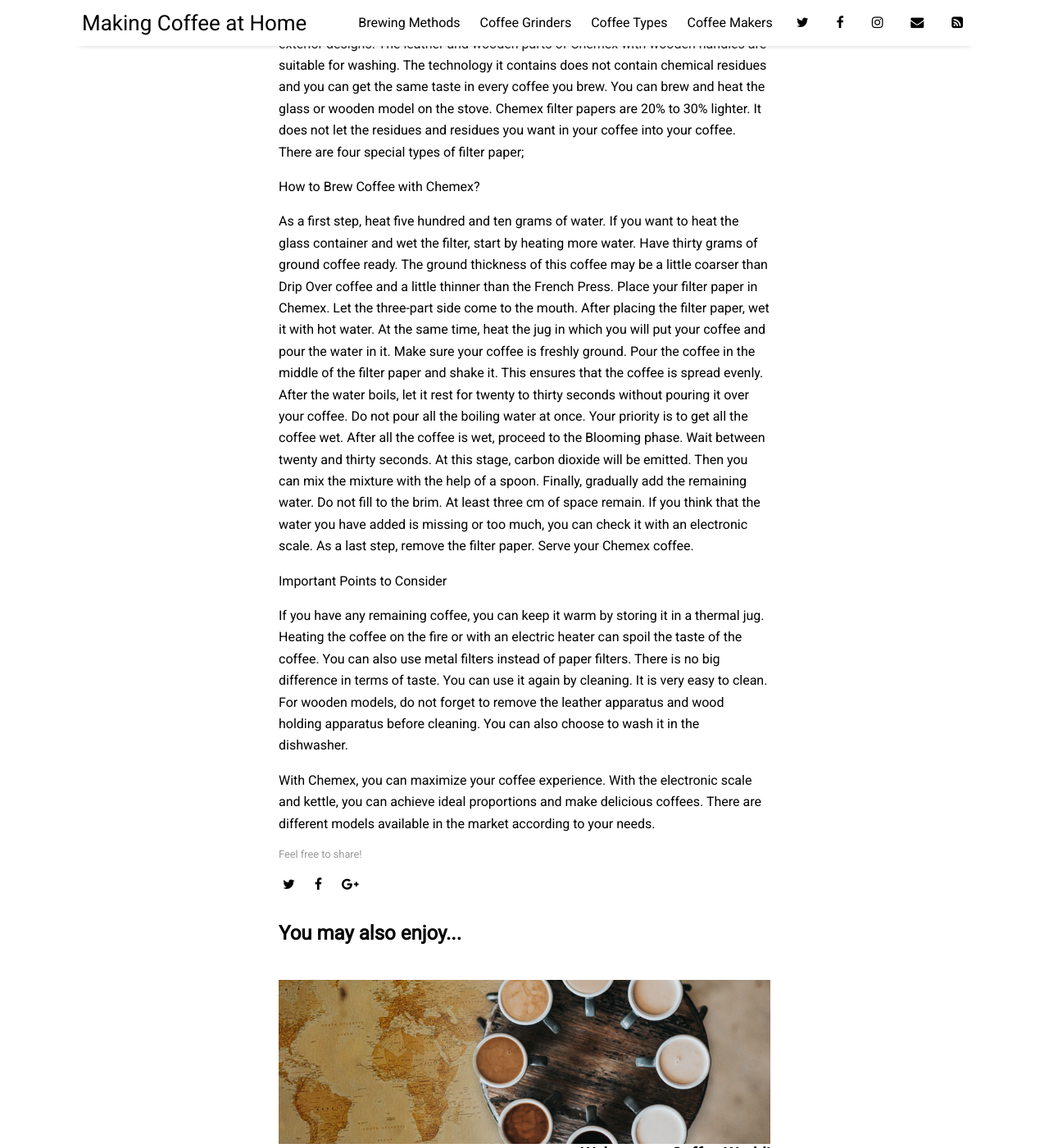
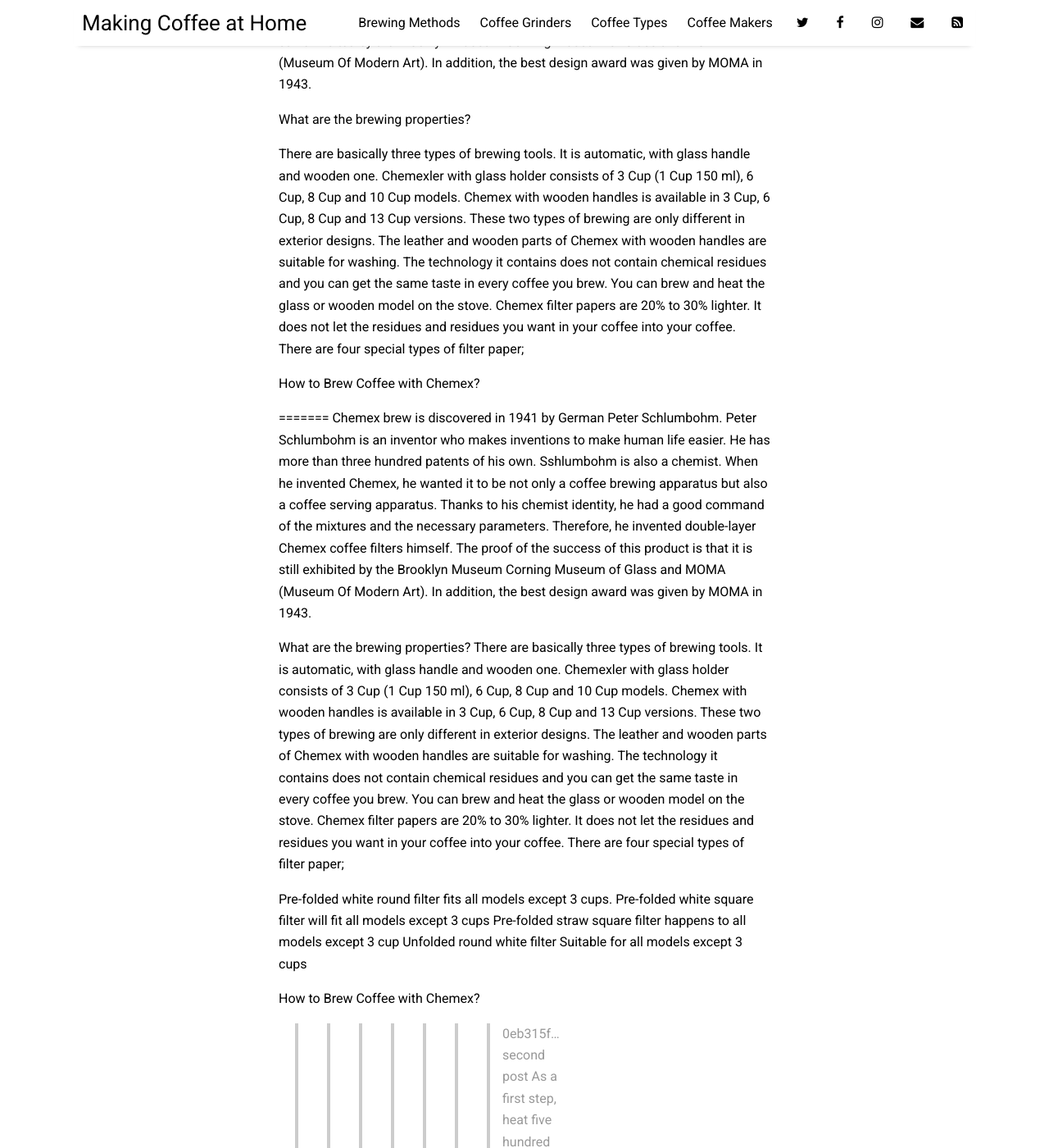
Before and after one commit to making-coffee/making-coffee.github.io, a Jekyll site: the page built from _posts/2020-10-25-chemex-brewing.md, in a window 1280 px wide and 1400 px high, scrolled down 1182 px. Shown: the whole window at 82% size. Built offline with Jekyll 4.4.1, drawn with Linux system fonts in a browser that asks for light colours; nearby versions of some CDN libraries; some of the changed text lies outside the part shown.

Commit message:
second post

```diff
--- a/_posts/2020-10-25-chemex-brewing.md
+++ b/_posts/2020-10-25-chemex-brewing.md
@@ -23,6 +24,19 @@
 
 How to Brew Coffee with Chemex?
 
+=======
+Chemex brew is discovered in 1941 by German Peter Schlumbohm. Peter Schlumbohm is an inventor who makes inventions to make human life easier. He has more than three hundred patents of his own. Sshlumbohm is also a chemist. When he invented Chemex, he wanted it to be not only a coffee brewing apparatus but also a coffee serving apparatus. Thanks to his chemist identity, he had a good command of the mixtures and the necessary parameters. Therefore, he invented double-layer Chemex coffee filters himself. The proof of the success of this product is that it is still exhibited by the Brooklyn Museum Corning Museum of Glass and MOMA (Museum Of Modern Art). In addition, the best design award was given by MOMA in 1943.
+
+What are the brewing properties?
+There are basically three types of brewing tools. It is automatic, with glass handle and wooden one. Chemexler with glass holder consists of 3 Cup (1 Cup 150 ml), 6 Cup, 8 Cup and 10 Cup models. Chemex with wooden handles is available in 3 Cup, 6 Cup, 8 Cup and 13 Cup versions. These two types of brewing are only different in exterior designs. The leather and wooden parts of Chemex with wooden handles are suitable for washing. The technology it contains does not contain chemical residues and you can get the same taste in every coffee you brew. You can brew and heat the glass or wooden model on the stove. Chemex filter papers are 20% to 30% lighter. It does not let the residues and residues you want in your coffee into your coffee. There are four special types of filter paper;
+
+Pre-folded white round filter fits all models except 3 cups.
+Pre-folded white square filter will fit all models except 3 cups
+Pre-folded straw square filter happens to all models except 3 cup
+Unfolded round white filter Suitable for all models except 3 cups
+
+How to Brew Coffee with Chemex?
+>>>>>>> 0eb315f... second post
 As a first step, heat five hundred and ten grams of water. If you want to heat the glass container and wet the filter, start by heating more water.
 Have thirty grams of ground coffee ready. The ground thickness of this coffee may be a little coarser than Drip Over coffee and a little thinner than the French Press.
 Place your filter paper in Chemex. Let the three-part side come to the mouth. After placing the filter paper, wet it with hot water. At the same time, heat the jug in which you will put your coffee and pour the water in it.
```
Also changed, not shown: other parts of _posts/2020-10-25-chemex-brewing.md (+1 -0 lines), assets/img/chemex-method.jpg (added).
